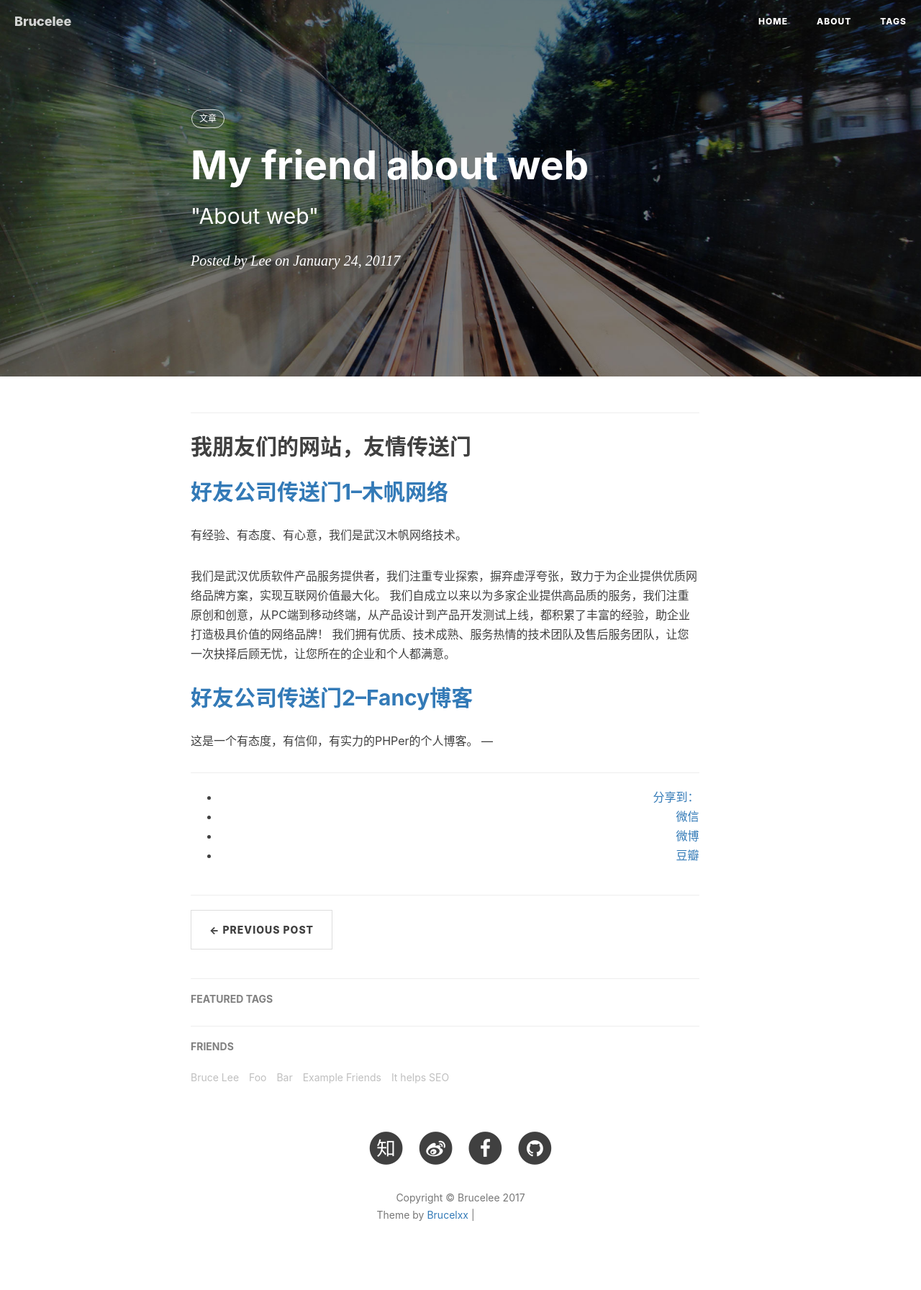
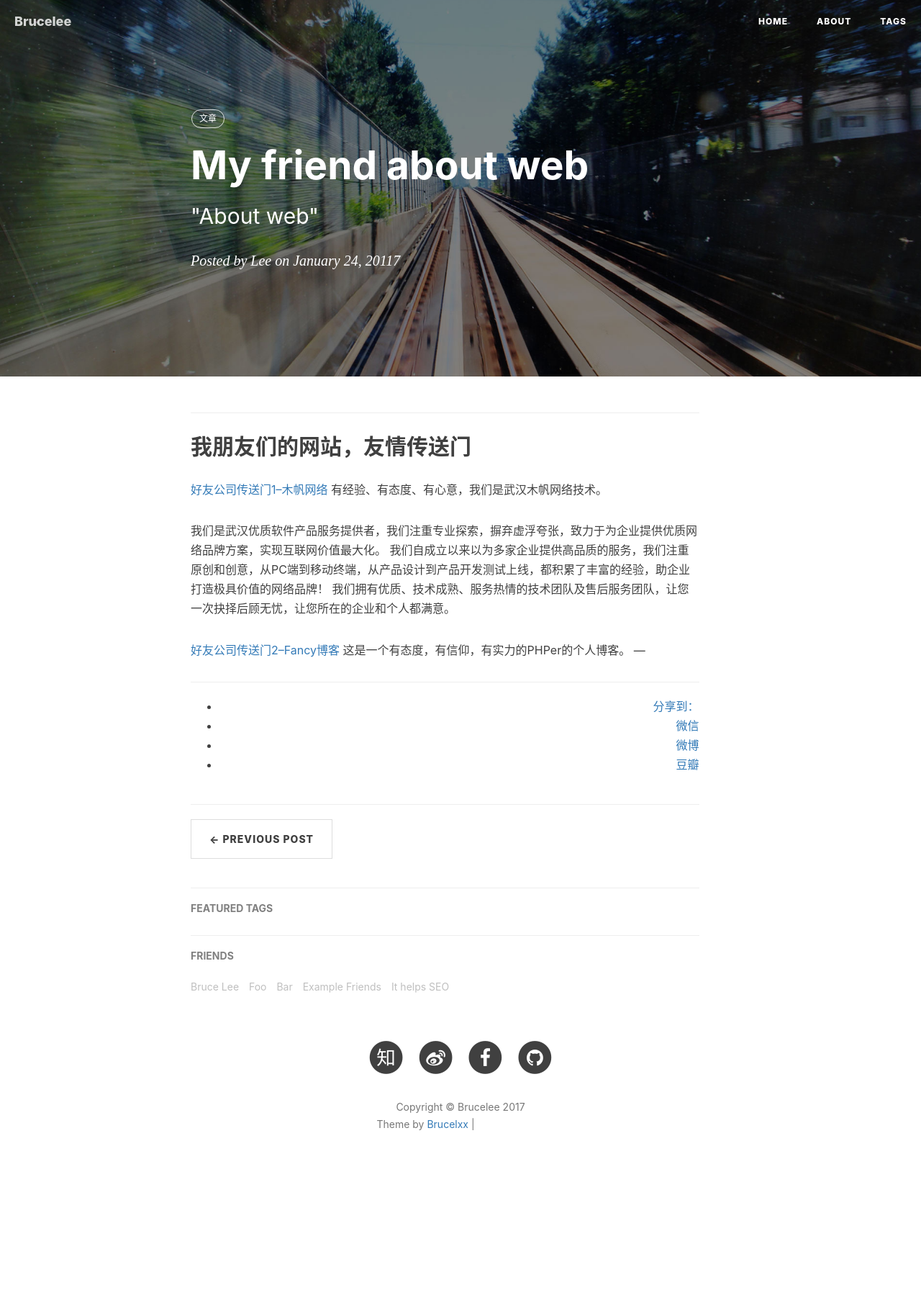
Before and after one commit to Holdbacktheriver/holdbacktheriver.github.io, a Jekyll site: the page built from _posts/2017-01-24-frist.markdown, in a window 1280 px wide. Shown: the whole page at 72% size. Built offline with Jekyll 4.4.1, drawn with Linux system fonts in a browser that asks for light colours; nearby versions of some CDN libraries; comment, search, counter and statistics services are not loaded; after the commit the page ends 1666 px from its top, so only the background shows below that; grey boxes are pictures that could not be loaded.

Commit message:
文章修改

```diff
--- a/_posts/2017-01-24-frist.markdown
+++ b/_posts/2017-01-24-frist.markdown
@@ -16,7 +16,7 @@ tags:
 
 ## 我朋友们的网站，友情传送门
 
-## [好友公司传送门1--木帆网络](http://www.mfidea.cn)
+[好友公司传送门1--木帆网络](http://www.mfidea.cn)
 有经验、有态度、有心意，我们是武汉木帆网络技术。
 
 我们是武汉优质软件产品服务提供者，我们注重专业探索，摒弃虚浮夸张，致力于为企业提供优质网络品牌方案，实现互联网价值最大化。
@@ -24,6 +24,6 @@ tags:
 我们拥有优质、技术成熟、服务热情的技术团队及售后服务团队，让您一次抉择后顾无忧，让您所在的企业和个人都满意。
 
 
-## [好友公司传送门2--Fancy博客](http://fancy1993.top)
+[好友公司传送门2--Fancy博客](http://fancy1993.top)
 这是一个有态度，有信仰，有实力的PHPer的个人博客。
 ---
```
